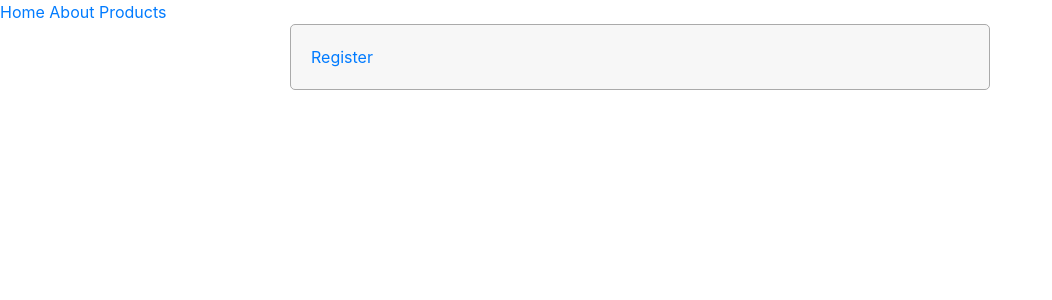
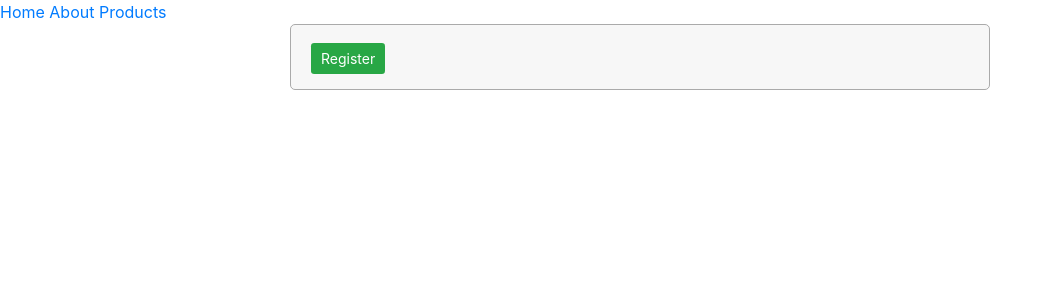
Before and after one commit to miguel-mendez-martinez/homeXproject, a React (Create React App) app in the folder client/: page / in a window 1280 px wide. Shown: the top 300 px of the page, without its empty margins (0-1052 px from the left). Built offline with nearby package versions, Linux system fonts and the light colour scheme; no server answers.

Commit message:
cosas de links

```diff
--- a/client/src/components/SkatesDisplay.js
+++ b/client/src/components/SkatesDisplay.js
@@ -42,7 +42,7 @@ export default class DisplayAllCars extends Component
         return (
             <div className="form-container">
                 <div className = "header">
-                    <Link to="/userForm"> Register </Link>
+                    <Link className="green-button" to="/userForm"> Register </Link>
                 </div>
                 <div className="grid-container">
 
```
